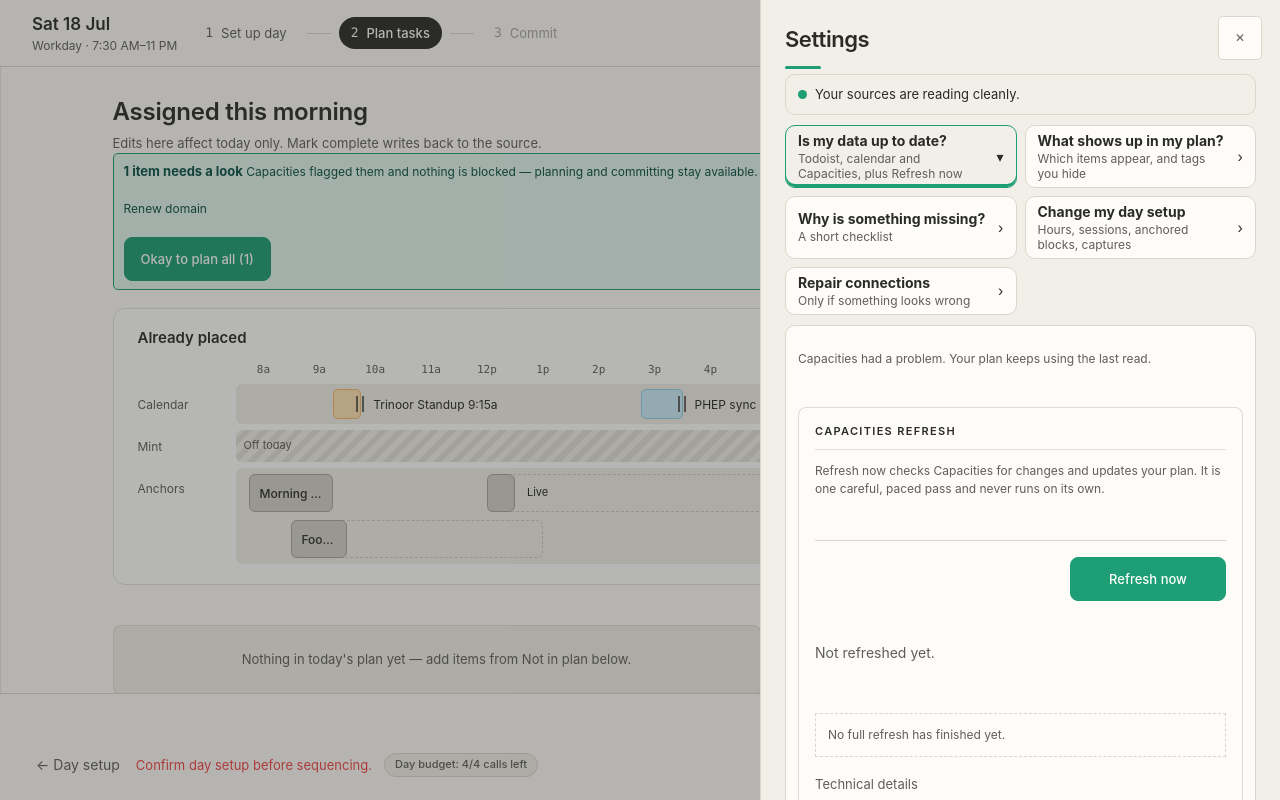
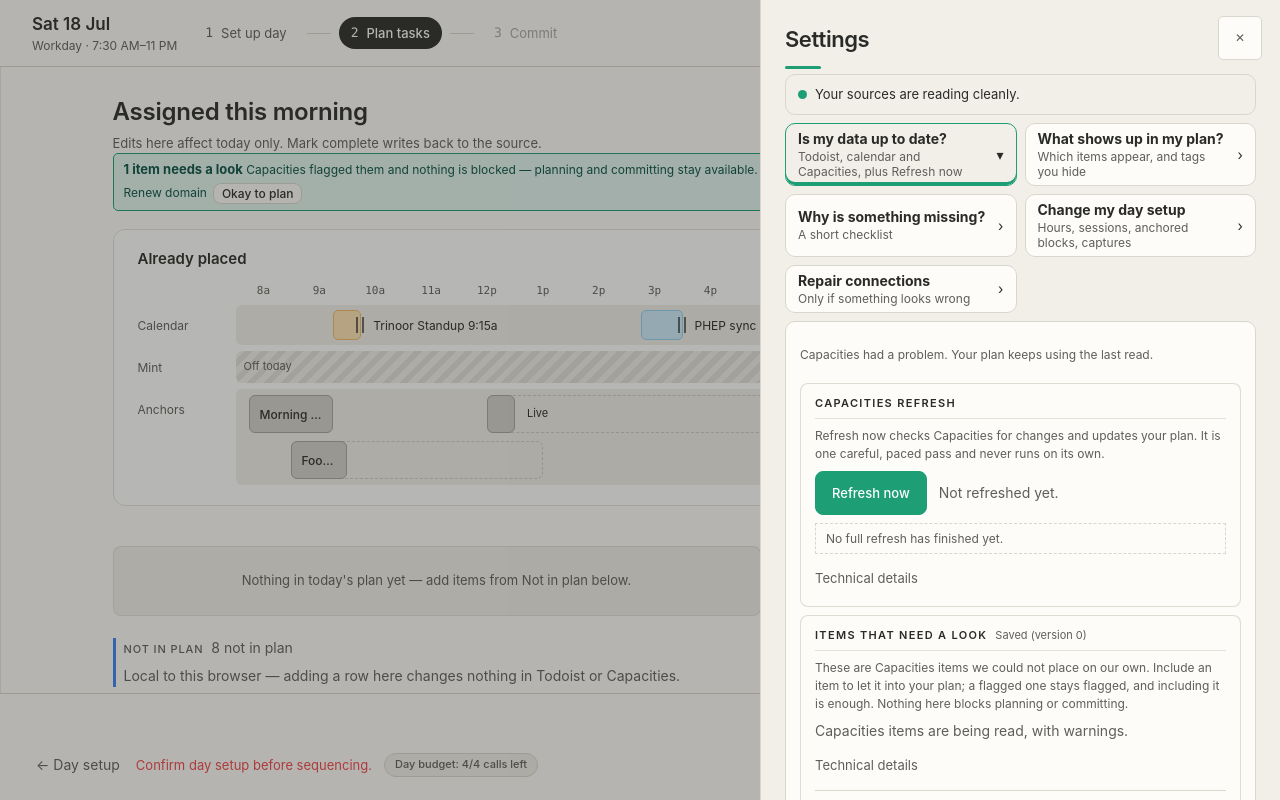
Before and after one commit to asing44/TDTB, a Preact app in the folder frontend/: page / in a window 1280 px wide. Both pictures are taken after a click on the button "Settings". Built offline with nearby package versions, Linux system fonts and the light colour scheme.

Commit message:
ui: tighten Settings hub and banner spacing

```diff
--- a/frontend/src/ui/CapacitiesRefreshPanel.tsx
+++ b/frontend/src/ui/CapacitiesRefreshPanel.tsx
@@ -276,6 +276,7 @@ export function CapacitiesRefreshPanel({ active }: { active: boolean }) {
                   {busy === "cancelling" ? "Stopping…" : "Stop refresh"}
                 </button>
               )}
+              {!running && statusLine && <p class="capacities-settings__state">{statusLine}</p>}
             </div>
 
             {actionError && (
@@ -290,8 +291,6 @@ export function CapacitiesRefreshPanel({ active }: { active: boolean }) {
               </p>
             )}
             {summaryText && <p class="capacities-settings__hint">{summaryText}</p>}
-
-            {!running && statusLine && <p class="capacities-settings__state">{statusLine}</p>}
 
             {schemaNotice && (
               <>
--- a/frontend/src/ui/settings-hub.css
+++ b/frontend/src/ui/settings-hub.css
@@ -1,5 +1,5 @@
 /* Settings hub — status line, five entries, calm folds. Theme tokens only. */
-.settings-hub { display: grid; gap: 10px; }
+.settings-hub { --hub-gap: 8px; --hub-pad: 12px 14px; display: grid; gap: var(--hub-gap); }
 .settings-hub__summary {
   display: flex; align-items: center; gap: 8px; margin: 0;
   padding: 10px 12px; border: 1px solid var(--t-border); border-radius: 10px;
@@ -9,7 +9,7 @@
 .settings-hub__dot--warn { background: var(--t-muted); outline: 2px solid var(--t-text); outline-offset: 1px; }
 /* Five compact entry buttons in a grid; the open panel sits below the grid so
    the other entries never scroll away behind it. */
-.settings-hub__entries { list-style: none; margin: 0; padding: 0; display: grid; gap: 8px; grid-template-columns: repeat(auto-fit, minmax(230px, 1fr)); }
+.settings-hub__entries { list-style: none; margin: 0; padding: 0; display: grid; gap: 8px; grid-template-columns: repeat(auto-fit, minmax(200px, 1fr)); }
 .settings-hub__entry { display: grid; }
 .settings-hub__toggle {
   display: flex; align-items: center; justify-content: space-between; gap: 12px;
@@ -24,7 +24,7 @@
 .settings-hub__link:focus-visible,
 .settings-fold__toggle:focus-visible { outline: 2px solid var(--t-accent); outline-offset: 2px; }
 .settings-hub__muted { color: var(--t-muted); font-size: 12px; font-weight: 400; }
-.settings-hub__panel { padding: 12px; border: 1px solid var(--t-border); border-radius: 10px; background: var(--t-surface); display: grid; gap: 10px; }
+.settings-hub__panel { padding: var(--hub-pad); border: 1px solid var(--t-border); border-radius: 10px; background: var(--t-surface); display: grid; gap: var(--hub-gap); }
 .settings-hub__panel[hidden] { display: none; }
 .settings-hub__sub { margin: 0; font-size: 14px; }
 .settings-hub__rows { list-style: none; margin: 0; padding: 0; display: grid; gap: 6px; }
@@ -40,7 +40,7 @@
 }
 .settings-fold__body[hidden] { display: none; }
 .settings-fold__note { color: var(--t-muted); font-size: 12px; font-weight: 400; }
-.settings-fold__body { padding: 8px 12px 12px; display: grid; gap: 10px; }
+.settings-fold__body { padding: var(--hub-gap) 12px 12px; display: grid; gap: var(--hub-gap); }
 .settings-hub__details { font-size: 13px; }
 .settings-hub__details > summary { cursor: pointer; color: var(--t-muted); min-height: 32px; display: flex; align-items: center; }
 /* Plan preview, item-type list */
@@ -54,3 +54,23 @@
 .plan-types__dot--warn { background: var(--t-muted); outline: 2px solid var(--t-text); outline-offset: 1px; }
 .plan-types__dot--off { background: transparent; border: 1px solid var(--t-muted); }
 .capacities-rule:focus-visible { outline: 2px solid var(--t-accent); outline-offset: 2px; }
+/* Panel rhythm: one gap scale, no stacked margins. These beat the shared
+   drawer rules by specificity, so the drawer itself is unchanged. */
+.settings-hub__panel .setup-section { margin: 0; padding: var(--hub-pad); }
+.settings-hub__panel .setup-section__head { margin-bottom: var(--hub-gap); padding-bottom: 6px; }
+.settings-hub__panel .setup-section__body { display: grid; gap: var(--hub-gap); }
+.settings-hub__panel .setup-section__body > *,
+.settings-hub__panel .capacities-settings__hint,
+.settings-hub__panel .capacities-settings__error,
+.settings-hub__panel .capacities-settings__save-error,
+.settings-hub__panel .capacities-rule__notice { margin-top: 0; margin-bottom: 0; }
+.settings-hub__panel .capacities-settings__state { padding: 0; margin: 0; }
+.settings-hub__panel .capacities-settings__empty { padding: 6px 10px; }
+.settings-hub__panel .capacities-settings__error { padding: 8px 10px; }
+.settings-hub__panel .capacities-settings__save-error { padding: 6px 10px; }
+.settings-hub__panel .capacities-snapshot > p { margin: 0; }
+.settings-hub__panel .editor__actions {
+  display: flex; flex-wrap: wrap; align-items: center; justify-content: flex-start;
+  gap: var(--hub-gap) 12px; margin: 0; padding: 0; border: 0;
+}
+.settings-hub__panel .setup__actions .btn--primary { min-width: 0; }
```
Also changed, not shown: frontend/src/app.css.
